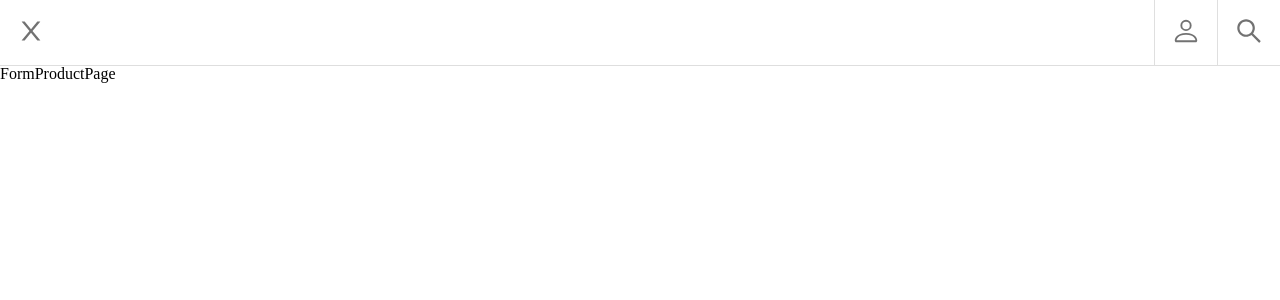
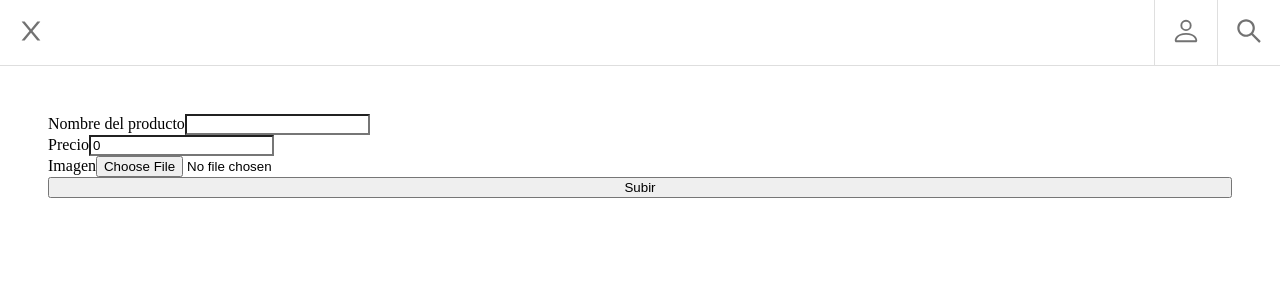
Before and after one commit to Yaiza16/resultado-busquedas-api, a React (Vite) app in the folder client/: page / in a window 1280 px wide. Shown: the top 300 px of the page. Built offline with nearby package versions, Linux system fonts and the light colour scheme.

Commit message:
add from product structure

```diff
--- a/client/package.json
+++ b/client/package.json
@@ -8,9 +8,13 @@
     "preview": "vite preview"
   },
   "dependencies": {
+    "formik": "^2.2.9",
     "react": "^18.0.0",
     "react-dom": "^18.0.0",
-    "sass": "^1.52.3"
+    "react-icons": "^4.4.0",
+    "react-router-dom": "^6.3.0",
+    "sass": "^1.52.3",
+    "yup": "^0.32.11"
   },
   "devDependencies": {
     "@types/react": "^18.0.0",
--- /dev/null
+++ b/client/src/components/ProductForm/ProductForm.jsx
@@ -0,0 +1,52 @@
+import React from 'react'
+import { ErrorMessage, Field, Form, Formik } from 'formik'
+import * as Yup from 'yup'
+
+const ProductFormSchema = Yup.object().shape({
+  productName: Yup.string()
+    .max(50, 'Menos de 50 carácteres')
+    .required('Requerido'),
+  price: Yup.number()
+    .min(1, 'El precio tiene que ser mayor a 1')
+    .required('Requerido'),
+})
+
+function ProductForm() {
+  return (
+    <Formik
+      initialValues={{
+        productName: '',
+        price: 0,
+        image: '',
+      }}
+      validationSchema={ProductFormSchema}
+      onSubmit={(values) => {
+        // same shape as initial values
+        console.log(values)
+      }}
+    >
+      <Form className="form-products-container">
+        <div className="form-field-container">
+          <label htmlFor="productName">Nombre del producto</label>
+          <Field name="productName" />
+          <ErrorMessage name="productName" />
+        </div>
+        <div className="form-field-container">
+          <label htmlFor="price">Precio</label>
+          <Field name="price" type="number" />
+          <ErrorMessage name="price" />
+        </div>
+
+        <div className="form-field-container">
+          <label htmlFor="image">Imagen</label>
+          <Field name="image" type="file" />
+          <ErrorMessage name="image" />
+        </div>
+
+        <button type="submit">Subir</button>
+      </Form>
+    </Formik>
+  )
+}
+
+export default ProductForm
--- a/client/src/pages/FormProductPage.jsx
+++ b/client/src/pages/FormProductPage.jsx
@@ -1,7 +1,12 @@
 import React from 'react'
+import ProductForm from '../components/ProductForm/ProductForm'
 
 function FormProductPage() {
-  return <div>FormProductPage</div>
+  return (
+    <div className="form-product-page-container">
+      <ProductForm />
+    </div>
+  )
 }
 
 export default FormProductPage
--- /dev/null
+++ b/client/src/styles/components/_formProducts.scss
@@ -0,0 +1,5 @@
+.form-products-container {
+  display: flex;
+  flex-direction: column;
+  justify-content: space-between;
+}
--- /dev/null
+++ b/client/src/styles/components/_index.scss
@@ -0,0 +1 @@
+@import 'formProducts';
--- /dev/null
+++ b/client/src/styles/pages/_formProductPage.scss
@@ -0,0 +1,3 @@
+.form-product-page-container {
+  padding: 3rem;
+}
--- /dev/null
+++ b/client/src/styles/pages/_index.scss
@@ -0,0 +1 @@
+@import 'formProductPage';
--- a/client/src/styles/styles.scss
+++ b/client/src/styles/styles.scss
@@ -1,2 +1,4 @@
 @import 'settings/index';
 @import 'layout/index';
+@import 'pages/index';
+@import 'components/index';
--- a/package.json
+++ b/package.json
@@ -4,9 +4,5 @@
   "description": "Resultado Busquedas Api",
   "main": "index.js",
   "author": "Yaiza Vallejo Caro",
-  "license": "MIT",
-  "dependencies": {
-    "react-icons": "^4.4.0",
-    "react-router-dom": "^6.3.0"
-  }
+  "license": "MIT"
 }
```
Also changed, not shown: client/.eslintrc.json, client/src/layout/index.jsx (renamed from client/src/layout/index.js), 1 other file (tests, documents, lock files or other folders).
